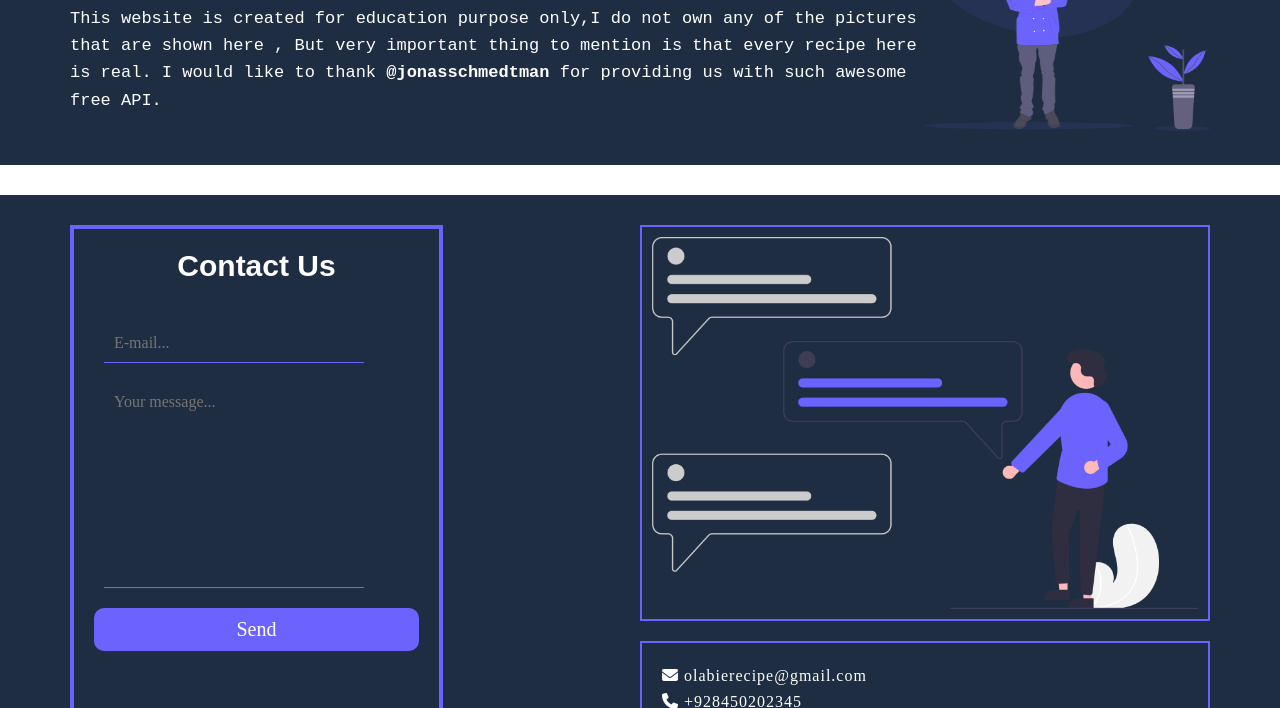
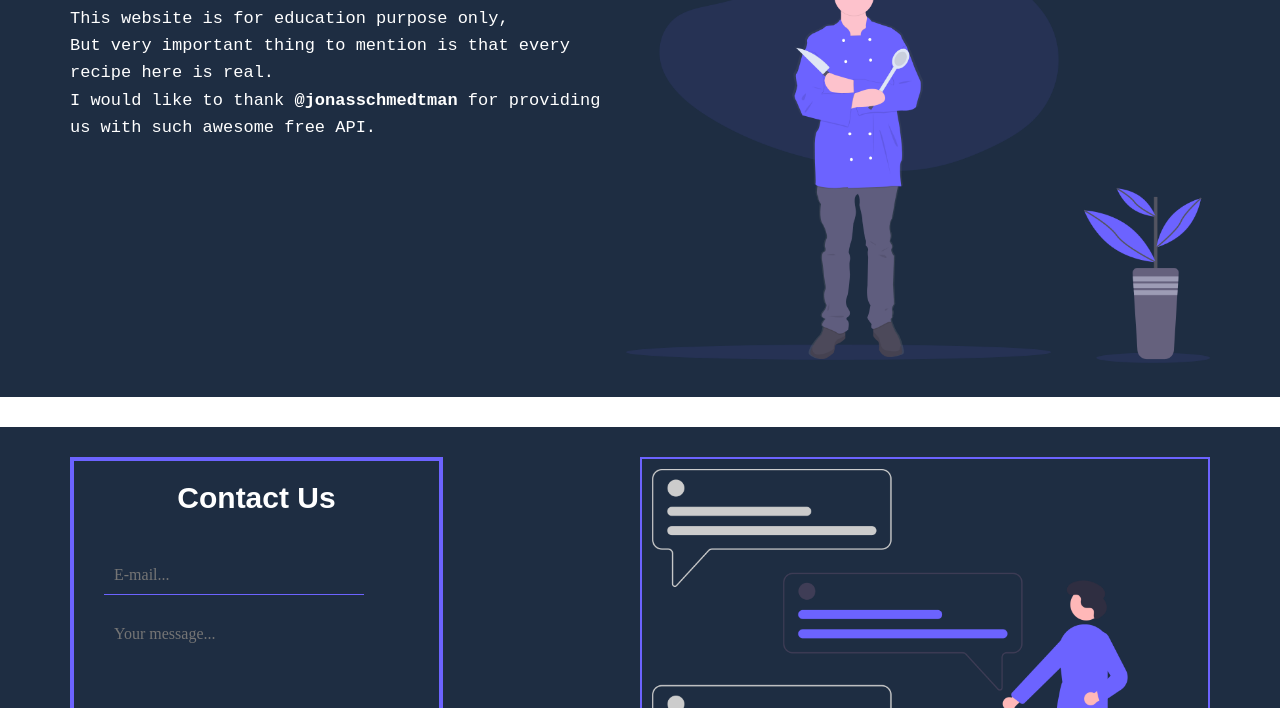
Before and after one commit to Olabie/Recipes, a website with bundled scripts: page index.html in a window 1280 px wide. Shown: the part 1800-2508 px from the top of the page. Built offline with nearby package versions, Linux system fonts and the light colour scheme.

Commit message:
Changed about description

```diff
--- a/index.html
+++ b/index.html
@@ -162,8 +162,8 @@
                 </div>
                 <div class="text2">
                     <h1>Olabie Recipes</h1>
-                    <p>This website is created for education purpose only,I do not own any of the pictures that are shown here ,
-                        But very important thing to mention is that every recipe here is real.
+                    <p>This website is  for education purpose only,<br>
+                        But very important thing to mention is that every recipe here is real.<br>
                         I would like to thank <a target="_blank" href="https://mobile.twitter.com/jonasschmedtman?lang=en">@jonasschmedtman</a> for providing us with such awesome free API.
                     </p>
                 </div>
```
